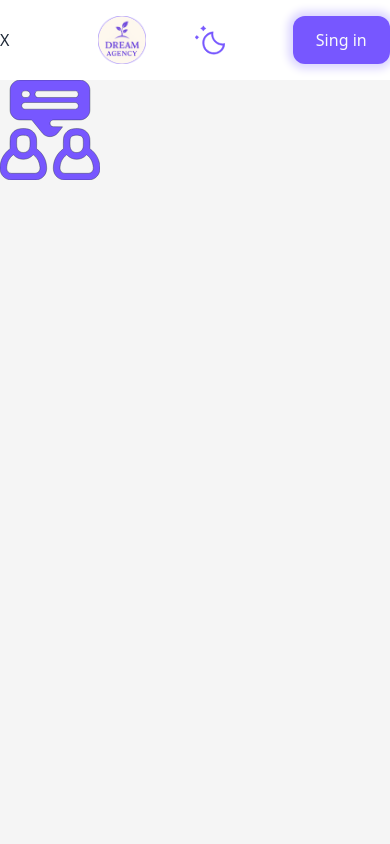
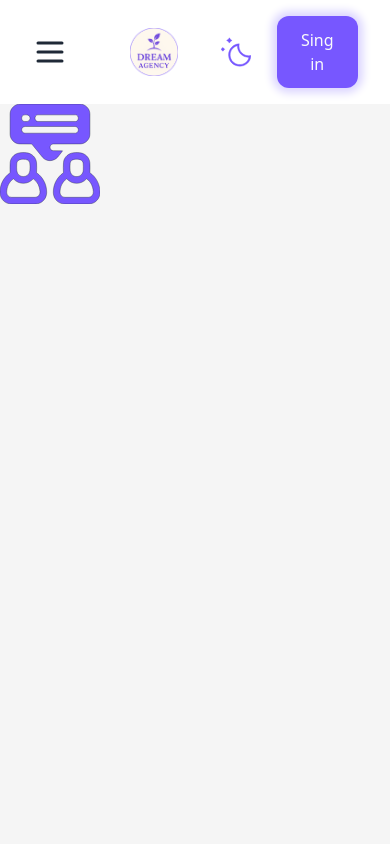
Before and after one commit to DreamAgencyhub/Front-end, a Next.js app: page / in a window 390 px wide. Shown: the top 844 px of the page. Built offline with nearby package versions, Linux system fonts and the light colour scheme.

Commit message:
chore: add hamburger menu icon and handle its opne and close animaiton

```diff
--- a/app/components/HamburgerMenu.tsx
+++ b/app/components/HamburgerMenu.tsx
@@ -3,6 +3,7 @@
 import { useState } from "react";
 import Navigation from "./Navigation";
 import { navigationRoutesItems } from "../data/navigationItems";
+import { BurgerMenuSvgrepoCom, CloseXSvgrepoCom } from "./icons";
 
 export default function HamburgerMenu({ className }: { className: string }) {
   const [isOpen, setIsOpen] = useState<boolean>(false);
@@ -11,16 +12,25 @@ export default function HamburgerMenu({ className }: { className: string }) {
 
   return (
     <div onClick={handleToggle} className={`${className}  `}>
-      <div className=" relative z-50 cursor-pointer">X</div>
-      {isOpen && (
-        <div className=" z-30 absolute inset-0 bg-secondary-default">
+      <div className=" relative z-50 cursor-pointer">
+        {!isOpen ? (
+          <BurgerMenuSvgrepoCom className=" transition-colors hover:stroke-primary-600 text-4xl stroke-text-default " />
+        ) : (
+          <CloseXSvgrepoCom className=" transition-colors hover:fill-primary-600 hover:stroke-primary-600 text-4xl fill-text-default " />
+        )}
+      </div>
+
+      <div
+        className={`z-30 bottom-0 top-0 absolute transition-all duration-100 ease-linear bg-secondary-default ${
+          !isOpen ? " -left-full" : "inset-x-0"
+        } `}
+      >
         <Navigation
           navigationItems={navigationRoutesItems}
           key={"hamburgerMenu"}
           className="lg:hidden flex flex-col w-full h-full items-center justify-center text-xl font-semibold"
         />
       </div>
-      )}
     </div>
   );
 }
--- a/app/components/Header.tsx
+++ b/app/components/Header.tsx
@@ -7,8 +7,8 @@ import ThemeMode from "./ThemeMode";
 
 export default function Header() {
   return (
-    <div className=" bg-secondary-default">
-      <div className="max-w-7xl mx-auto">
+    <div className="bg-secondary-default">
+      <div className="max-w-7xl mx-auto px-8">
         <div className="grid grid-cols-4 lg:grid-cols-9 w-full py-4 items-center text-text-default">
           <HamburgerMenu className={"lg:hidden"} />
           <Navigation
@@ -19,7 +19,7 @@ export default function Header() {
             }
           />
           <Logo />
-          <ThemeMode />
+          <ThemeMode className="lg:order-3 place-self-center " />
           <Button
             className={"lg:order-last"}
             directTo="/auth/login"
--- a/app/components/Logo.tsx
+++ b/app/components/Logo.tsx
@@ -4,7 +4,10 @@ import Link from "next/link";
 
 export default function Logo() {
   return (
-    <Link href="/" className=" relative  w-12 h-12 md:order-0">
+    <Link
+      href="/"
+      className=" relative  w-12 h-12 md:order-0 place-self-center lg:place-self-start "
+    >
       <Image
         className="object-cover"
         fill
--- a/app/components/ThemeMode.tsx
+++ b/app/components/ThemeMode.tsx
@@ -3,18 +3,21 @@
 import { useState } from "react";
 import { Moon, Sun } from "./icons";
 
-export default function ThemeMode() {
+export default function ThemeMode({ className }: { className?: string }) {
   const [isDark, setIsDark] = useState<boolean>(false);
 
   const handleModeToggle = () => setIsDark(!isDark);
 
   return (
-    <button className="lg:order-3 cursor-pointer " onClick={handleModeToggle}>
+    <button
+      className={` ${className} cursor-pointer" `}
+      onClick={handleModeToggle}
+    >
       {" "}
       {isDark ? (
-        <Sun className="text-3xl stroke-primary-500 fill-primary-500" />
+        <Sun className="text-3xl stroke-primary-500 fill-primary-500 cursor-pointer" />
       ) : (
-        <Moon className="text-3xl stroke-primary-500 fill-primary-500" />
+        <Moon className="text-3xl stroke-primary-500 fill-primary-500 cursor-pointer" />
       )}{" "}
     </button>
   );
--- /dev/null
+++ b/app/components/icons/BurgerMenuSvgrepoCom.tsx
@@ -0,0 +1,16 @@
+import * as React from "react";
+import type { SVGProps } from "react";
+const SvgBurgerMenuSvgrepoCom = (props: SVGProps<SVGSVGElement>) => (
+  <svg
+    xmlns="http://www.w3.org/2000/svg"
+    width="1em"
+    height="1em"
+    fill="none"
+    viewBox="0 0 24 24"
+    stroke="currentColor"
+    {...props}
+  >
+    <path strokeLinecap="round" strokeWidth={2} d="M4 18h16M4 12h16M4 6h16" />
+  </svg>
+);
+export default SvgBurgerMenuSvgrepoCom;
--- /dev/null
+++ b/app/components/icons/CloseXSvgrepoCom.tsx
@@ -0,0 +1,20 @@
+import * as React from "react";
+import type { SVGProps } from "react";
+const SvgCloseXSvgrepoCom = (props: SVGProps<SVGSVGElement>) => (
+  <svg
+    xmlns="http://www.w3.org/2000/svg"
+    width="1em"
+    height="1em"
+    fill="none"
+    viewBox="0 0 24 24"
+    stroke="currentColor"
+    {...props}
+  >
+    <path
+      fillRule="evenodd"
+      d="M5.293 5.293a1 1 0 0 1 1.414 0L12 10.586l5.293-5.293a1 1 0 1 1 1.414 1.414L13.414 12l5.293 5.293a1 1 0 0 1-1.414 1.414L12 13.414l-5.293 5.293a1 1 0 0 1-1.414-1.414L10.586 12 5.293 6.707a1 1 0 0 1 0-1.414"
+      clipRule="evenodd"
+    />
+  </svg>
+);
+export default SvgCloseXSvgrepoCom;
--- a/app/components/icons/index.ts
+++ b/app/components/icons/index.ts
@@ -1,5 +1,7 @@
 export { default as Analytics } from "./Analytics";
+export { default as BurgerMenuSvgrepoCom } from "./BurgerMenuSvgrepoCom";
 export { default as Clarification } from "./Clarification";
+export { default as CloseXSvgrepoCom } from "./CloseXSvgrepoCom";
 export { default as Discussion } from "./Discussion";
 export { default as ELearning } from "./ELearning";
 export { default as Group } from "./Group";
```
Also changed, not shown: app/assets/icons/burger-menu-svgrepo-com.svg (added), app/assets/icons/close-x-svgrepo-com.svg (added). Lines whose indentation alone changed are shown as unchanged.
